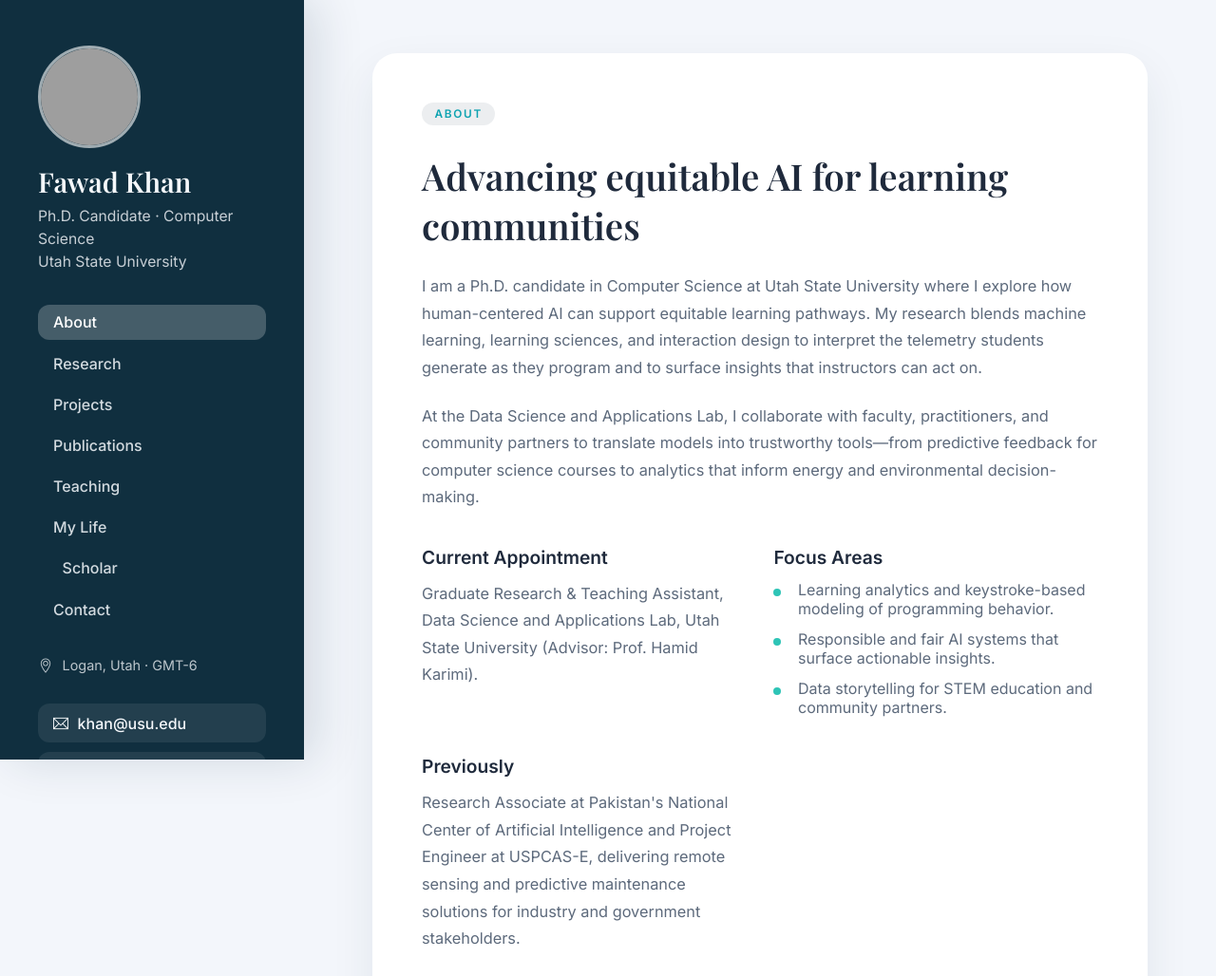
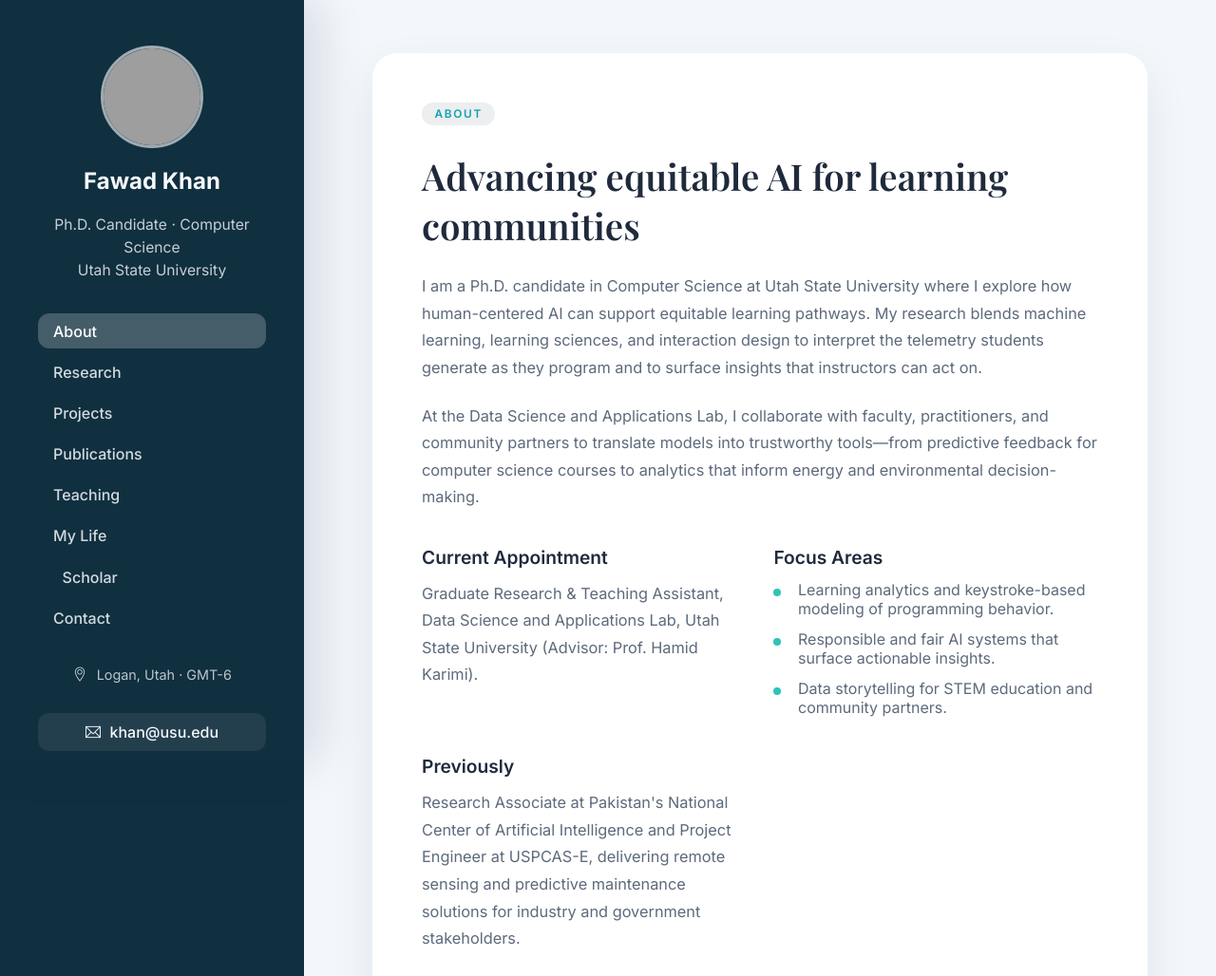
Before and after one commit to mfawadakbar/mfawadakbar.github.io, a plain HTML site: page index.html in a window 1280 px wide. Shown: the top 1028 px of the page at 95% size. Drawn offline with nearby package versions, Linux system fonts and the light colour scheme; grey boxes are pictures that could not be loaded; some icons are missing.

```diff
--- a/assets/css/portfolio.css
+++ b/assets/css/portfolio.css
@@ -25,7 +25,7 @@
   margin: 0;
   font-family: 'Inter', sans-serif;
   color: var(--text);
-  background: var(--bg);
+  background: linear-gradient(90deg, var(--sidebar-bg) 0 320px, var(--bg) 320px 100%);
   -webkit-font-smoothing: antialiased;
 }
 
@@ -99,18 +99,7 @@
   background: rgba(255, 255, 255, 0.12);
 }
 
-.sidebar__profile {
-  text-align: left;
-}
-
-.sidebar__profile img {
-  width: 108px;
-  height: 108px;
-  border-radius: 50%;
-  border: 3px solid rgba(255, 255, 255, 0.6);
-  margin-bottom: 1rem;
-  object-fit: cover;
-}
+*** End Patch***
 
 .sidebar__profile h1 {
   font-family: 'Playfair Display', serif;
@@ -161,7 +150,9 @@
   color: rgba(245, 248, 251, 0.75);
   display: flex;
   align-items: center;
+  justify-content: center;
   gap: 0.6rem;
+  text-align: center;
 }
 
 .sidebar__note i {
@@ -172,6 +163,7 @@
   display: flex;
   flex-direction: column;
   gap: 0.6rem;
+  align-items: center;
 }
 
 .sidebar__cta {
@@ -184,6 +176,8 @@
   color: var(--sidebar-text);
   font-weight: 500;
   transition: background 0.2s ease, transform 0.2s ease;
+  width: 100%;
+  justify-content: center;
 }
 
 .sidebar__cta:hover,
@@ -198,6 +192,8 @@
   padding: 0;
   margin: 0;
   display: flex;
+  justify-content: center;
+  flex-wrap: wrap;
   gap: 1rem;
 }
 
@@ -544,6 +540,7 @@
 .button:focus {
   background: #0a7f86;
   text-decoration: none;
+  color: #ffffff;
   transform: translateY(-2px);
 }
 
@@ -841,6 +838,10 @@
 }
 
 @media (max-width: 992px) {
+  body {
+    background: var(--bg);
+  }
+
   .page {
     grid-template-columns: 1fr;
   }
@@ -926,3 +927,16 @@
     justify-content: center;
   }
 }
+.sidebar__profile {
+  text-align: center;
+}
+
+.sidebar__profile img {
+  width: 108px;
+  height: 108px;
+  border-radius: 50%;
+  border: 3px solid rgba(255, 255, 255, 0.6);
+  margin: 0 auto 1rem;
+  object-fit: cover;
+  display: block;
+}
```
